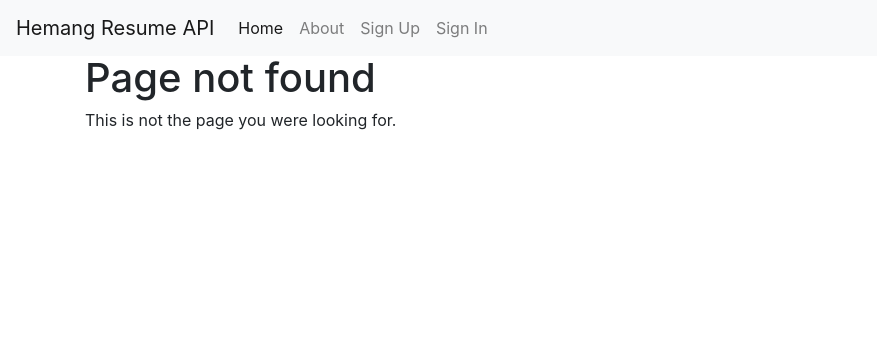
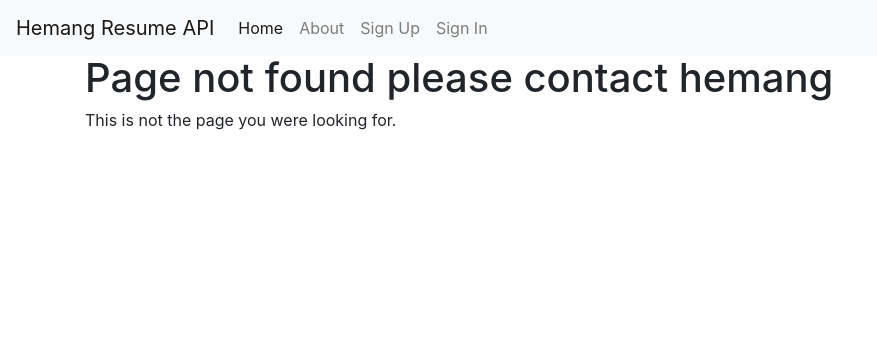
Before and after one commit to dhavalsavalia/hemang-resume-api, a Django app: template hemang_resume_api/templates/404.html in a window 1280 px wide. Shown: the top 356 px of the page, without its empty margins (0-877 px from the left). Run offline with Django 3.2, Linux system fonts and the light colour scheme; the template is opened without the code that fills it, so the values that code supplies are empty; some libraries are stand-ins or nearby versions.

Commit message:
Update 404.html
Changed title and body

```diff
--- a/hemang_resume_api/templates/404.html
+++ b/hemang_resume_api/templates/404.html
@@ -1,9 +1,9 @@
 {% extends "base.html" %}
 
-{% block title %}Page not found{% endblock %}
+{% block title %}404 Page not found{% endblock %}
 
 {% block content %}
-<h1>Page not found</h1>
+<h1>Page not found please contact hemang</h1>
 
 <p>This is not the page you were looking for.</p>
 {% endblock content %}
```
